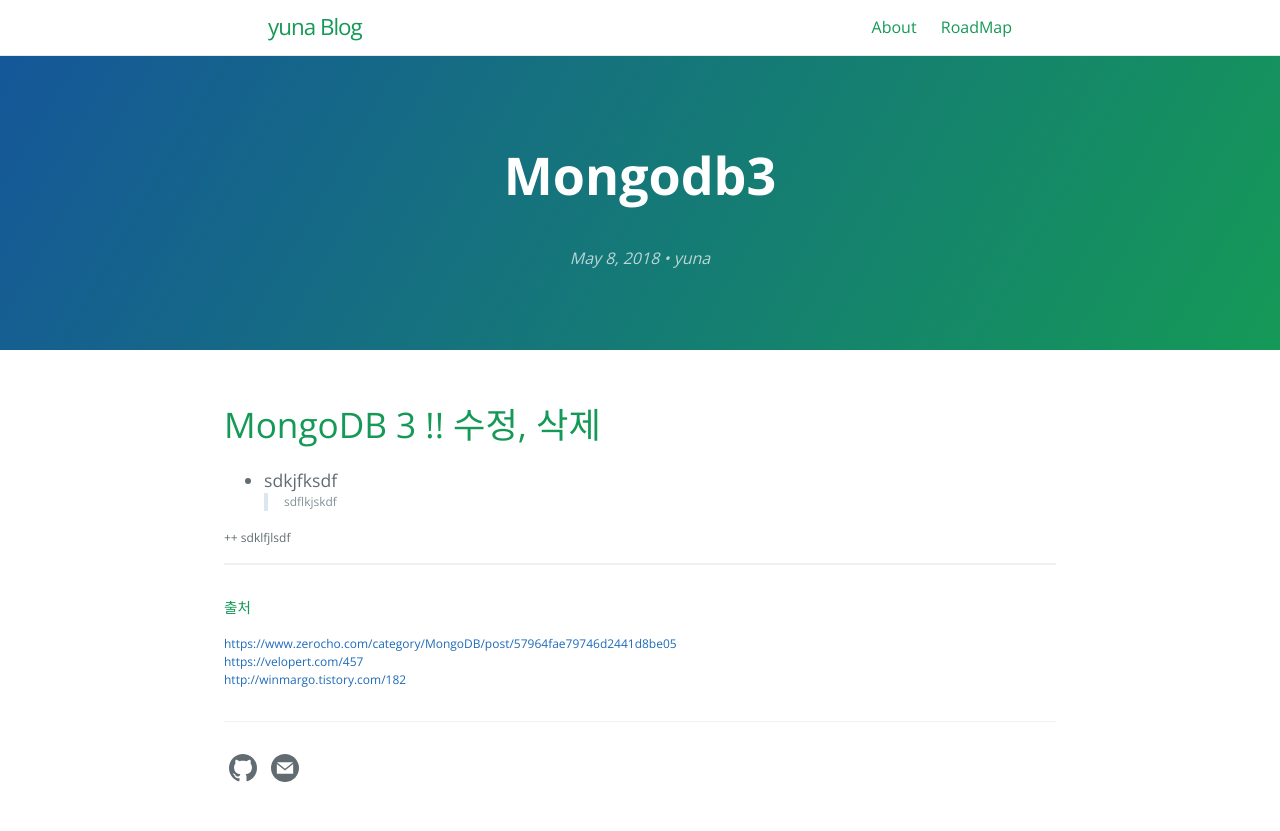
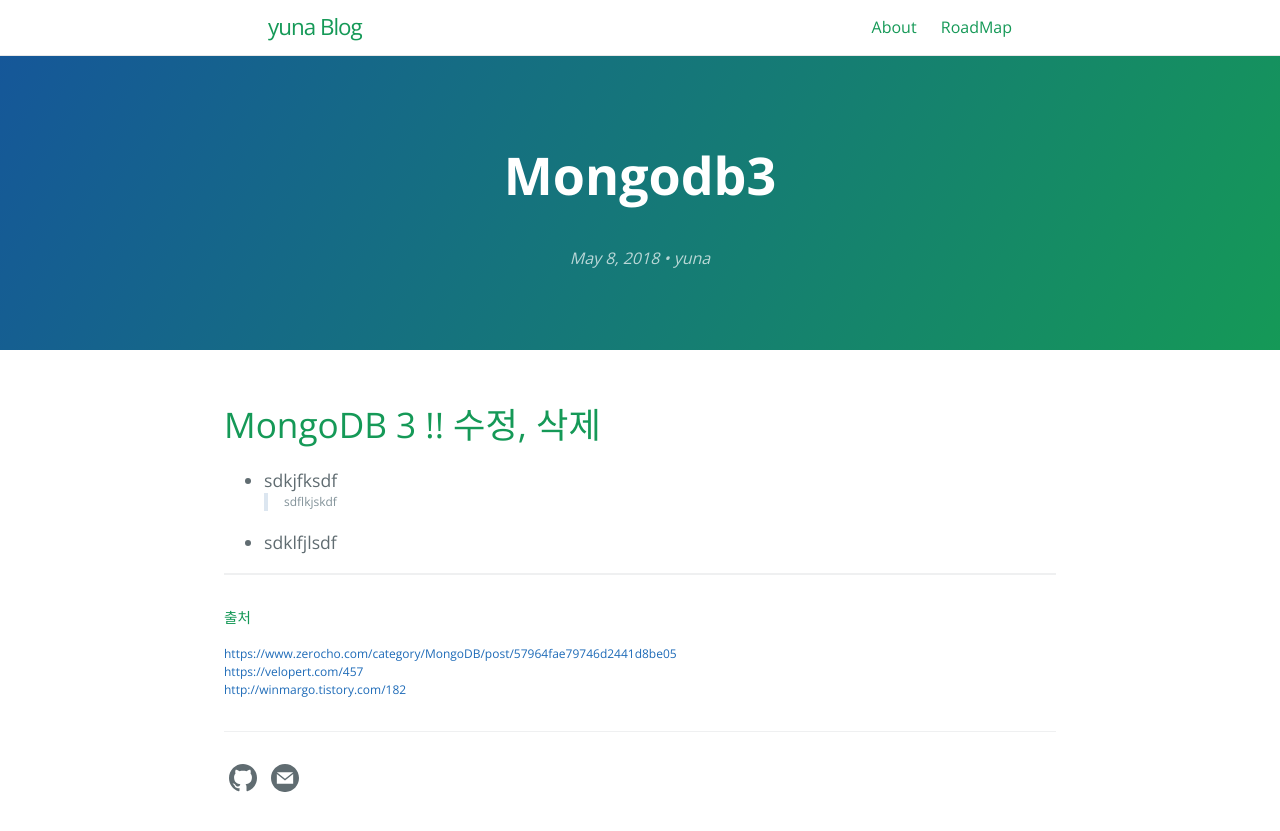
Before and after one commit to zzingyuna/test_site.github.io, a Jekyll site: the page built from _posts/2018-05-08-mongoDB3.md, in a window 1280 px wide. Shown: the top 831 px of the page. Built offline with Jekyll 4.4.1, drawn with Linux system fonts in a browser that asks for light colours.

```diff
--- a/_posts/2018-05-08-mongoDB3.md
+++ b/_posts/2018-05-08-mongoDB3.md
@@ -7,7 +7,7 @@ layout: post
 * sdkjfksdf
 >sdflkjskdf
 
-++ sdklfjlsdf
+- sdklfjlsdf
 
 
 ---
```
